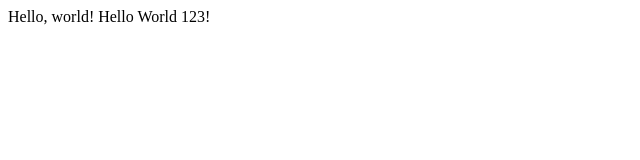
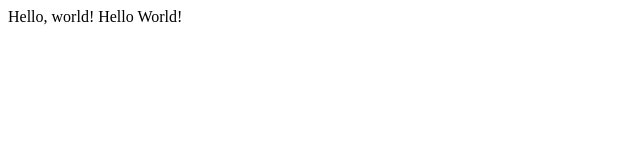
Before and after one commit to ggraner/cs50w-project0, a plain HTML site: page index.html in a window 1280 px wide. Shown: the full height of the page, 0-640 px from the left. Drawn offline with Linux system fonts and the light colour scheme.

Commit message:
Update index.html

```diff
--- a/index.html
+++ b/index.html
@@ -4,6 +4,6 @@
         <title>My Webpage</title>
     </head>
     <body>
-        Hello, world! Hello World 123!
+        Hello, world! Hello World!
     </body>
 </html>
```
